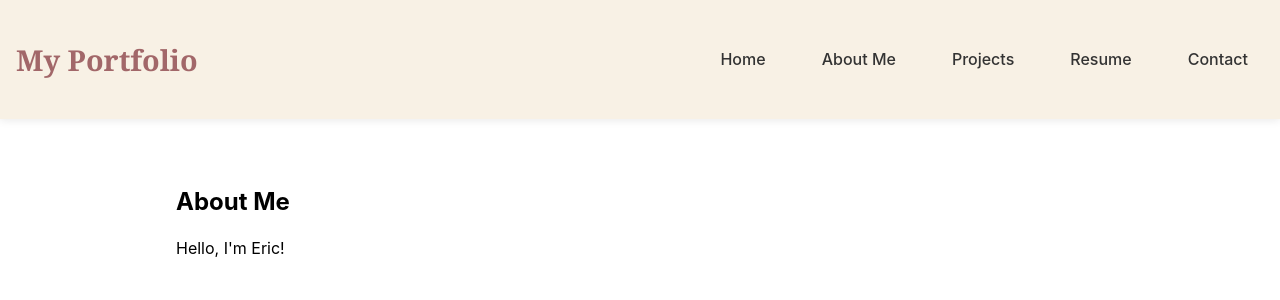
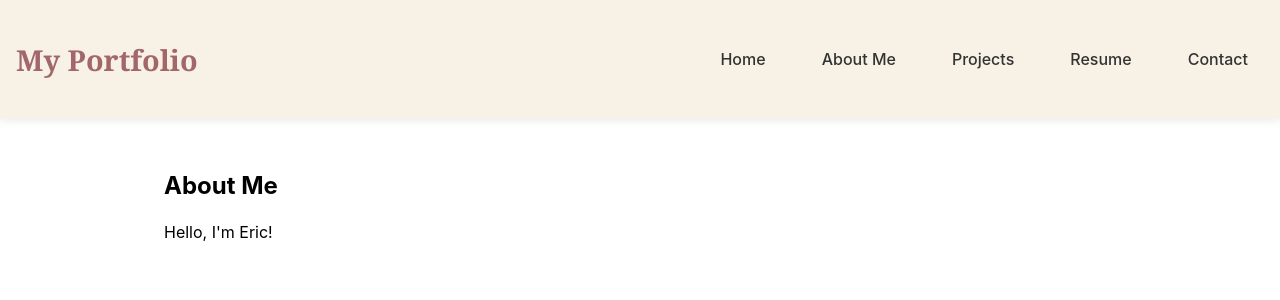
Before and after one commit to junyoung-kwon/junyoung-kwon.github.io, a React (Create React App) app: page /about in a window 1280 px wide. Shown: the top 300 px of the page. Built offline with nearby package versions, Linux system fonts and the light colour scheme.

Commit message:
Changed site sizing

```diff
--- a/src/App.css
+++ b/src/App.css
@@ -103,7 +103,7 @@ main {
   max-width: 1000px;
   margin: 0 auto;         /* Center the content horizontally */
   padding: 2rem 1.5rem;   /* Add spacing on sides and top/bottom */
-  text-align: left;
+  box-sizing: border-box;
 }
 
 .content-container {
--- a/src/pages/About.js
+++ b/src/pages/About.js
@@ -2,12 +2,10 @@ import React from 'react';
 
 const About = () => (
   <div className="content-wrapper">
-    <div className="content-container">
-        <h2>About Me</h2>
-            <p>
-                Hello, I'm Eric!
-            </p>
-    </div>
+    <h2>About Me</h2>
+        <p>
+            Hello, I'm Eric!
+        </p>
   </div>
 );
 
--- a/src/pages/Contact.js
+++ b/src/pages/Contact.js
@@ -2,11 +2,11 @@ import React from 'react';
 
 const Contact = () => (
   <div className="content-wrapper">
-    <div className="content-container">
-        <h2>Contact</h2>
-            <p>Email: <a href="ericjykwon@gmail.com" style={{ color: '#a26769' }}>ericjykwon@gmail.com</a></p>
-            <p>Feel free to reach out via social media or email!</p>
-    </div>
+
+    <h2>Contact</h2>
+        <p>Email: <a href="ericjykwon@gmail.com" style={{ color: '#a26769' }}>ericjykwon@gmail.com</a></p>
+        <p>Feel free to reach out via social media or email!</p>
+
   </div>
 );
 
--- a/src/pages/Home.js
+++ b/src/pages/Home.js
@@ -2,10 +2,8 @@ import React from 'react';
 
 const Home = () => (
   <div className="content-wrapper">
-    <div className="content-container">
-        <h1>Eric Kwon</h1>
-        <p>Data Engineer | B.S. Computer Science</p>
-    </div>
+    <h1>Eric Kwon</h1>
+    <p>Data Engineer | B.S. Computer Science</p>
   </div>
 );
 
--- a/src/pages/Projects.js
+++ b/src/pages/Projects.js
@@ -2,7 +2,6 @@ import React from 'react';
 
 const Projects = () => (
   <div className="content-wrapper">
-    <div className="content-container">
     <h2>Projects</h2>
     <div className="projects-grid">
     <div className="project-card">
@@ -30,7 +29,6 @@ const Projects = () => (
     </div>
     </div>
 </div>
-  </div>
 );
 
 export default Projects;
--- a/src/pages/Resume.js
+++ b/src/pages/Resume.js
@@ -2,7 +2,7 @@ import React from 'react';
 
 const Resume = () => (
   <div className="content-wrapper">
-    <div className="content-container">
+
     <h2>Resume</h2>
         <p>
             You can download my resume{' '}
@@ -12,7 +12,6 @@ const Resume = () => (
             .
         </p>
   </div>
-  </div>
 );
 
 export default Resume;
```
Lines whose indentation alone changed are shown as unchanged.
